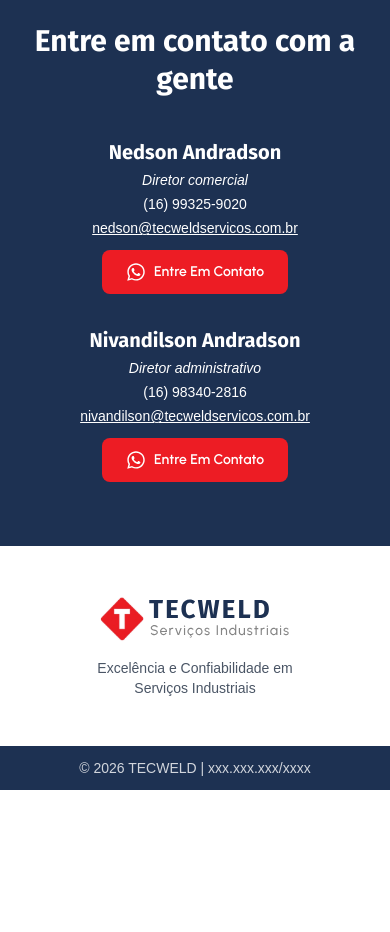
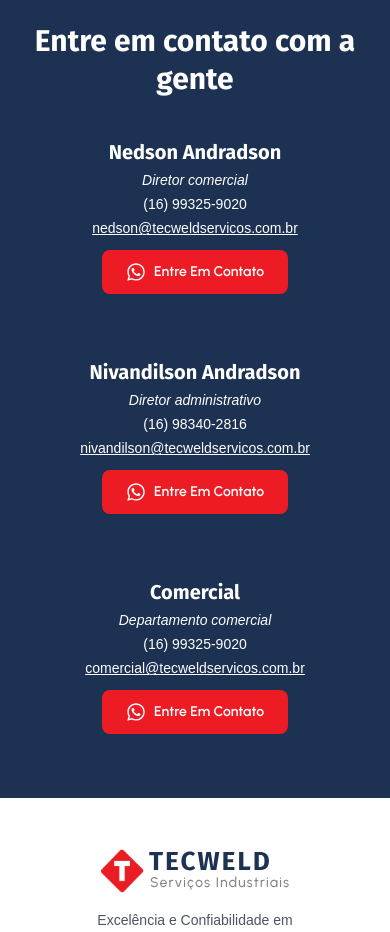
Before and after one commit to julioceno/tecweldservicos, a Next.js app: page / in a window 390 px wide. Shown: the part 2440-3372 px from the top of the page. Before the commit the page ends 3230 px from the top, so only its background shows below. Built offline with nearby package versions, Linux system fonts and the light colour scheme.

Commit message:
feat: add additional contact to Contact component and update layout for better responsiveness

```diff
--- a/src/components/Contact.tsx
+++ b/src/components/Contact.tsx
@@ -16,6 +16,13 @@
       email: "nivandilson@tecweldservicos.com.br",
       whatsappLink: "https://wa.me/5516983402816",
     },
+    {
+      name: "Comercial",
+      role: "Departamento comercial",
+      phone: "(16) 99325-9020",
+      email: "comercial@tecweldservicos.com.br",
+      whatsappLink: "https://wa.me/5516993259020",
+    },
   ];
 
   return (
@@ -25,7 +32,7 @@
           Entre em contato com a gente
         </h2>
 
-        <div className="grid grid-cols-1 md:grid-cols-2 lg:grid-cols-3 gap-8">
+        <div className="flex flex-wrap justify-center md:justify-start gap-16">
           {contacts.map((contact, index) => (
             <ContactCard key={index} {...contact} />
           ))}
```
